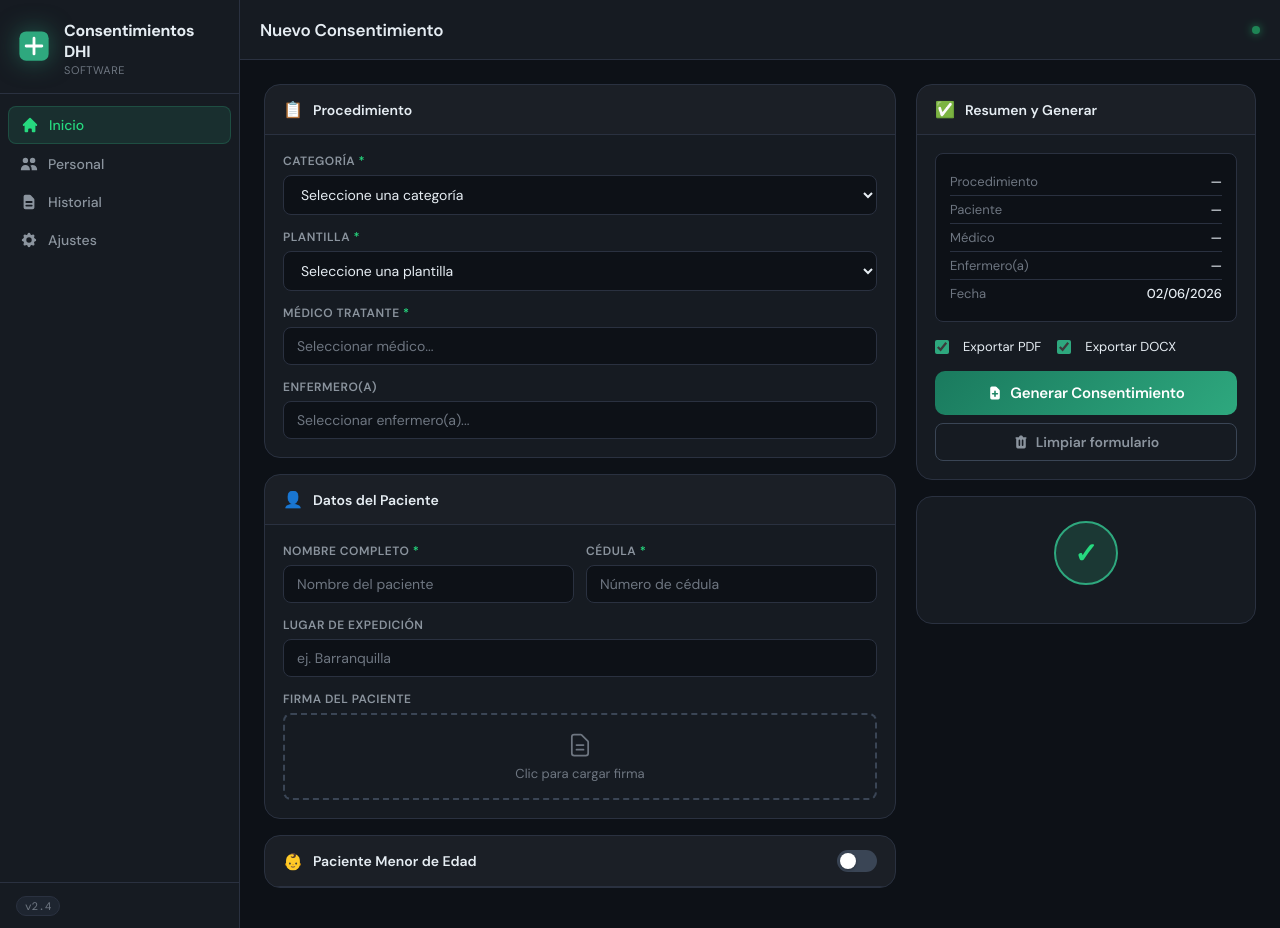
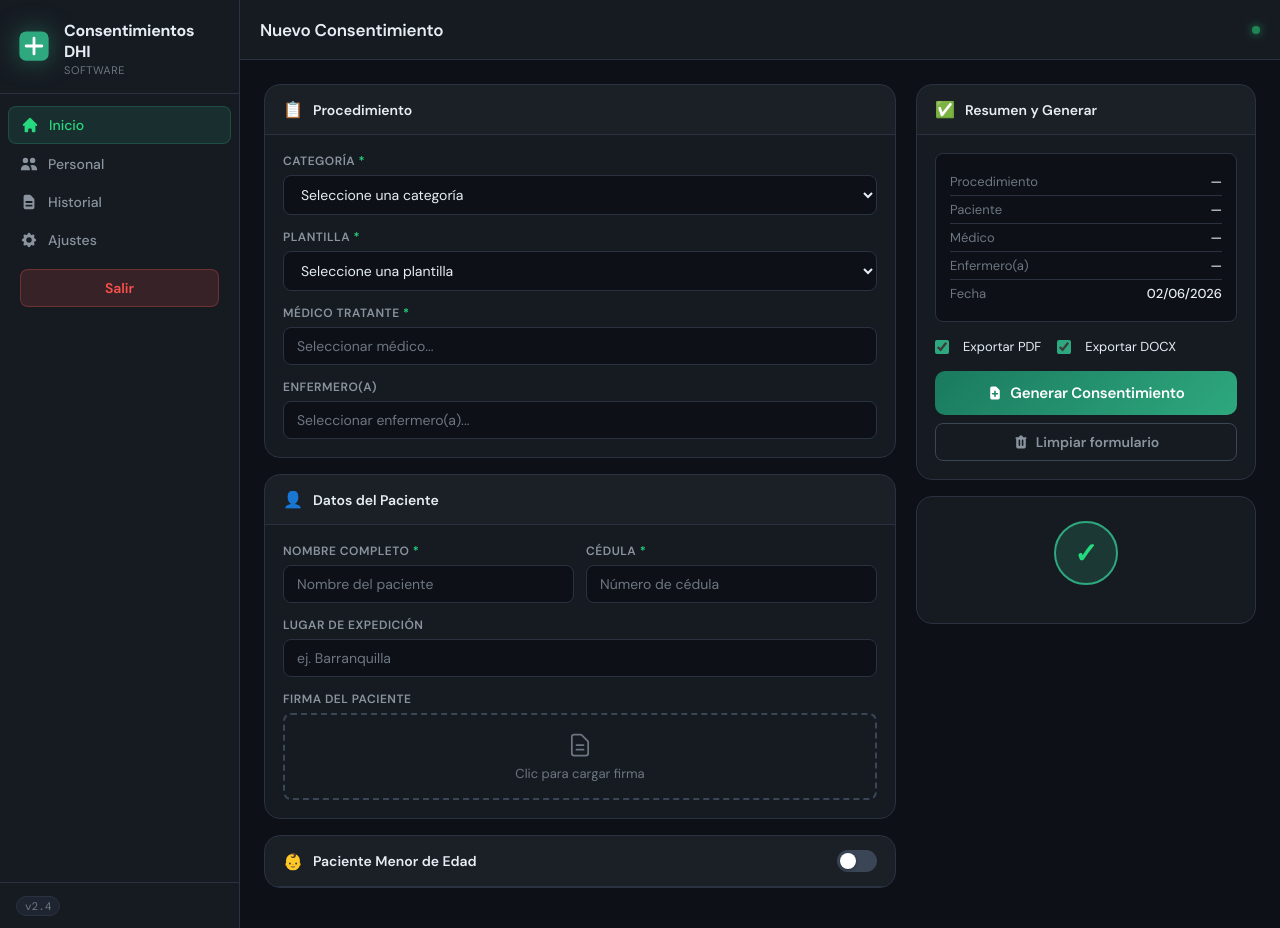
Before and after one commit to Bryant0523/Consentimientos_DHI, a Flask app: page / in a window 1280 px wide. Run offline with Flask 3, Linux system fonts and the light colour scheme; data that the repository does not hold is empty.

Commit message:
Third  commit

```diff
--- a/data/historial.csv
+++ b/data/historial.csv
@@ -7,3 +7,4 @@ fecha,hora,paciente,documento,procedimiento,medico,enfermero,archivo_pdf
 2026-05-30,10:38:47,aaaa,1111,10. CONSENTIMIENTOS  implante capilar VR2,Marcela Hoyos,,C:\Users\DHISO\Downloads\10._CONSENTIMIENTOS__implante_capilar_VR2\aaaa_10._CONSENTIMIENTOS__implante_capilar_VR2_20260530_103846.pdf
 2026-06-02,13:35:51,juan,123123123231,Implante capilar VR2,Marcela Hoyos,,C:\Users\DHISO\Downloads\Implante_capilar_VR2\juan_Implante_capilar_VR2_20260602_133537.pdf
 2026-06-02,15:13:48,HOLA,12121212,Implante Barba VR3,Marcela Hoyos,,C:\Users\DHISO\Downloads\Implante_Barba_VR3\HOLA_Implante_Barba_VR3_20260602_151343.pdf
+2026-06-02,15:46:11,hola,12121212,Procedimientos-de-enfermeria-VR1,,Jesús Ruiz Herrera,C:\Users\DHISO\Downloads\Procedimientos-de-enfermeria-VR1\hola_Procedimientos-de-enfermeria-VR1_20260602_154608.pdf
--- a/main.py
+++ b/main.py
@@ -14,6 +14,8 @@ from pathlib import Path
 from datetime import datetime, timedelta
 from flask import Flask, render_template, request, jsonify, send_file, redirect, url_for
 from werkzeug.utils import secure_filename
+import signal
+
 
 # ─── Rutas base ─────────────────────────────────────────────────────────────
 if getattr(sys, 'frozen', False):
@@ -564,7 +566,17 @@ def _generar_pdf_simple(docx_path, pdf_path, ctx):
     story.append(Paragraph("Firma del profesional:", body_style))
 
     doc.build(story)
+@app.route('/api/salir', methods=['POST'])
+def api_salir():
 
+    def cerrar():
+        os._exit(0)
+
+    threading.Timer(1, cerrar).start()
+
+    return jsonify({
+        "ok": True
+    })
 # ─── Historial API ───────────────────────────────────────────────────────────
 @app.route("/api/historial", methods=["GET"])
 def api_historial():
--- a/static/js/app.js
+++ b/static/js/app.js
@@ -66,7 +66,34 @@ async function loadAll() {
     toast('Error de carga', e.message, 'error');
   }
 }
+async function cerrarAplicacion() {
 
+    if (!confirm('¿Desea cerrar el sistema?')) {
+        return;
+    }
+
+    try {
+
+        const r = await fetch('/api/salir', {
+            method: 'POST'
+        });
+
+        const data = await r.json();
+
+        if (data.ok) {
+
+            // Si es navegador normal
+            window.close();
+
+            // Si más adelante usas Electron:
+            // window.electronAPI.closeApp();
+
+        }
+
+    } catch (e) {
+        console.error(e);
+    }
+}
 // ─── API helper ──────────────────────────────────
 async function api(url, method='GET', body=null) {
   const opts = { method, headers: {} };
--- a/templates/index.html
+++ b/templates/index.html
@@ -59,6 +59,11 @@
                         clip-rule="evenodd" />
                 </svg>
                 <span>Ajustes</span>
+            </a>
+            <a href="#" class="nav-item" data-tab="salir">
+                <button class="btn btn-danger" onclick="cerrarAplicacion()">
+                    Salir
+                </button>
             </a>
         </nav>
 
```
Also changed, not shown: static/img/icon.ico, static/img/icon.png, static/img/iconb.ico (added), static/img/iconb.png (added).
